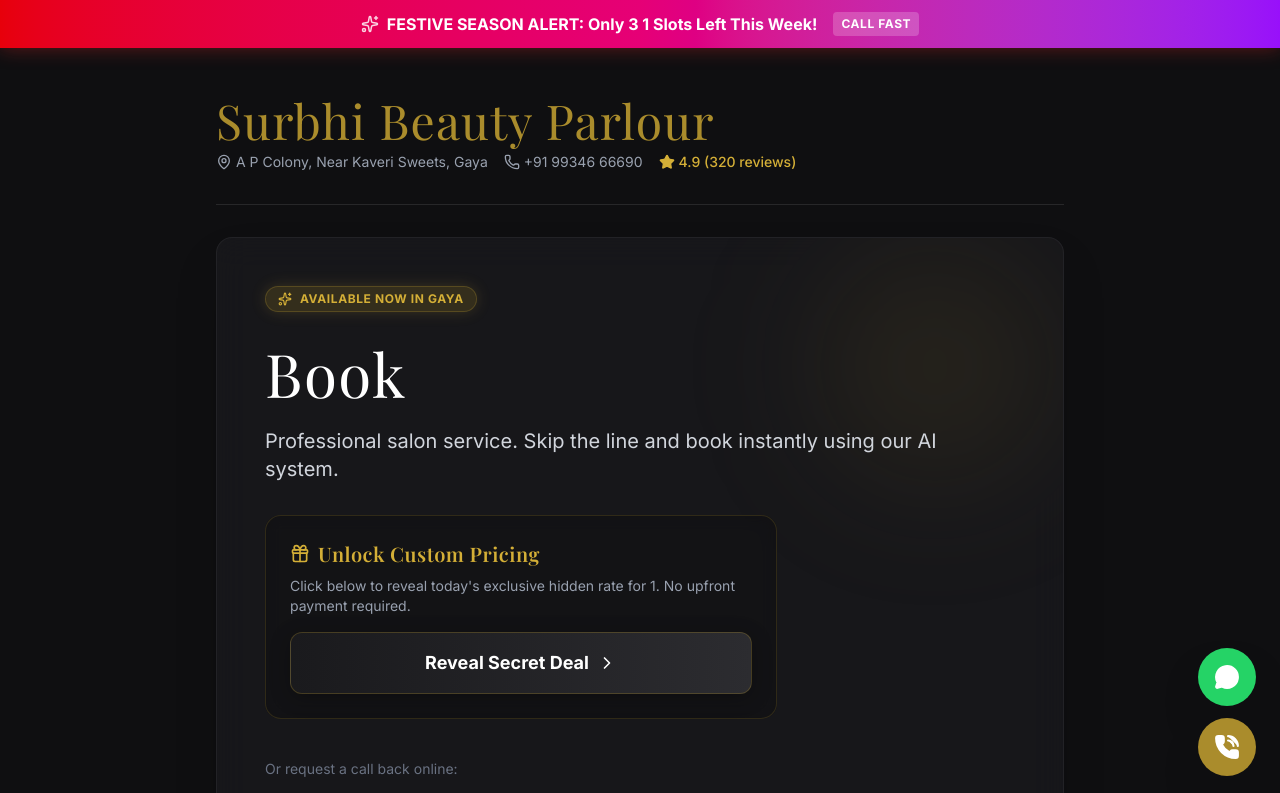
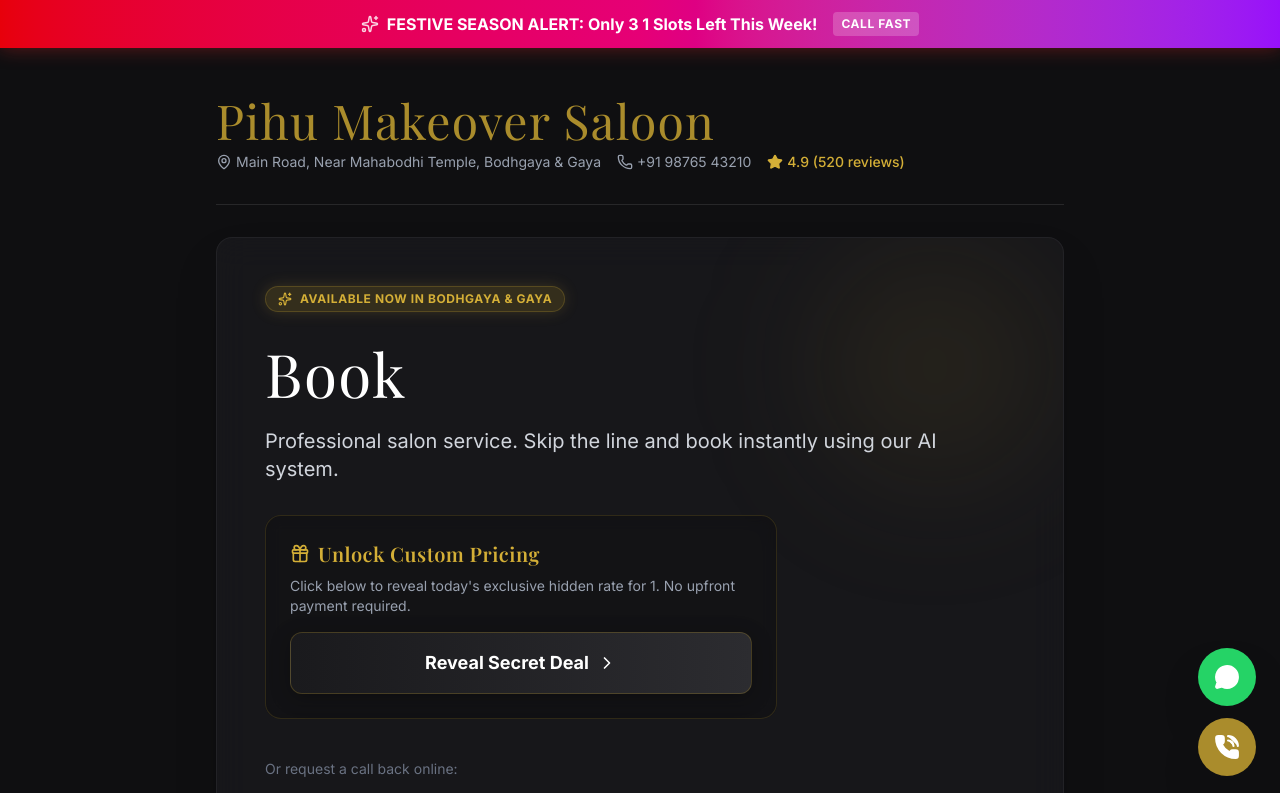
Before and after one commit to VISHALK55/beauty-ai, a React (Vite) app in the folder frontend/: page /salon/1/1 in a window 1280 px wide. Shown: the top 793 px of the page. Built offline with nearby package versions, Linux system fonts and the light colour scheme; a web font is replaced by a local one.

Commit message:
refactor: remove Surbhi Beauty Zone from platform database, sitemaps, and fallbacks

```diff
--- a/frontend/src/HyperSpeedControlCenter.jsx
+++ b/frontend/src/HyperSpeedControlCenter.jsx
@@ -66,8 +66,7 @@ export default function HyperSpeedControlCenter() {
             }}
             className="bg-dark-800 border border-white/10 text-gold-400 font-bold px-4 py-2.5 rounded-xl focus:outline-none focus:border-gold-500 text-sm"
           >
-            <option value="pihu-makeover">Pihu Makeover Saloon (Bodhgaya)</option>
-            <option value="surbhi-gaya">Surbhi Beauty Parlour (Gaya)</option>
+            <option value="pihu-makeover">Pihu Makeover Saloon (Bodhgaya & Gaya)</option>
             <option value="glamour-boring-road-patna">Glamour Studio (Patna)</option>
             <option value="vogue-bandra-mumbai">Vogue Luxury (Mumbai)</option>
             <option value="vogue-connaught-delhi">Vogue CP (Delhi)</option>
--- a/frontend/src/PublicSalonPage.jsx
+++ b/frontend/src/PublicSalonPage.jsx
@@ -8,7 +8,7 @@ import BookingModal from './BookingModal';
 
 // DB Fetch based on URL parameters (Programmatic SEO)
 const fetchSalonData = (salonId) => {
-  return salonsDatabase[salonId] || salonsDatabase['surbhi-gaya']; // fallback
+  return salonsDatabase[salonId] || salonsDatabase['pihu-makeover']; // fallback
 };
 
 const fetchServiceData = (serviceSlug) => {
--- a/frontend/src/salonsData.js
+++ b/frontend/src/salonsData.js
@@ -1,21 +1,6 @@
 // 100+ Salons Master Database for Programmatic SEO & Geo-Rank AI Engine
 export const salonsDatabase = {
   // --- GAYA & BODHGAYA (15 Salons) ---
-  "surbhi-gaya": {
-    id: "surbhi-gaya",
-    name: "Surbhi Beauty Parlour",
-    phone: "+91 99346 66690",
-    streetAddress: "A P Colony, Near Kaveri Sweets",
-    city: "Gaya",
-    state: "Bihar",
-    zipCode: "823001",
-    latitude: "24.7955",
-    longitude: "84.9994",
-    rating: "4.9",
-    reviews: 320,
-    neighborhoods: ["A P Colony", "Gewal Bigha", "Bodhgaya"],
-    image: "https://images.unsplash.com/photo-1560066984-138dadb4c035?auto=format&fit=crop&w=800&q=80"
-  },
   "pihu-makeover": {
     id: "pihu-makeover",
     name: "Pihu Makeover Saloon",
```
Also changed, not shown: 1 other file (tests, documents, lock files or other folders).
